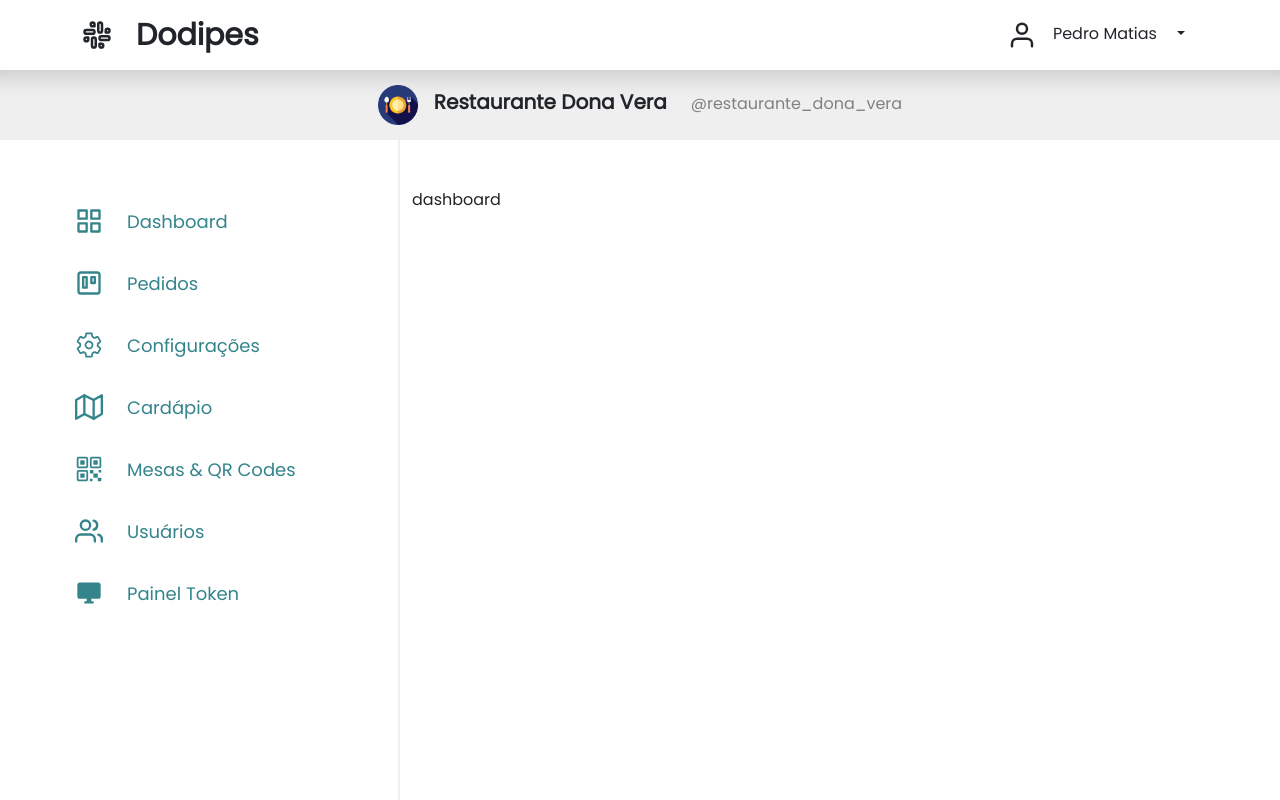
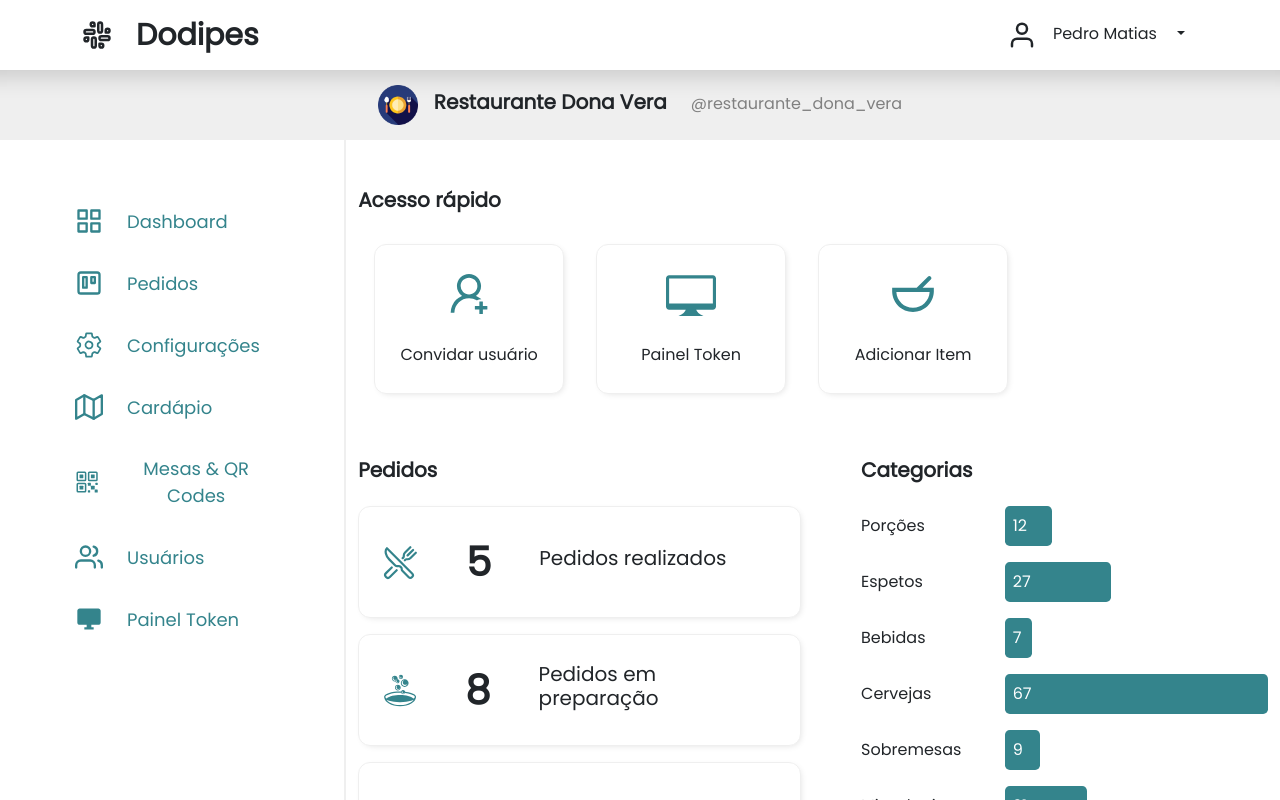
Before and after one commit to pedrollmatias/dodipes-web, a React (Create React App) app: page /dashboard in a window 1280 px wide. Built offline with nearby package versions, Linux system fonts and the light colour scheme.

Commit message:
feat: includes dashboard page

```diff
--- a/src/components/Layout/Header/UserProfileMenu.jsx
+++ b/src/components/Layout/Header/UserProfileMenu.jsx
@@ -32,7 +32,7 @@ const UserProfileMenu = () => (
       <span className="px-3">Pedro Matias</span>
     </Dropdown.Toggle>
 
-    <Dropdown.Menu className="p-3">
+    <Dropdown.Menu>
       {userMenu.map((menuItem) => (
         <Dropdown.Item className="px-3 py-2" as={NavLink} to={menuItem.path} key={menuItem.path}>
           {menuItem.label}
--- /dev/null
+++ b/src/pages/Dashboard/CategoriesChart.jsx
@@ -0,0 +1,30 @@
+import classes from "./CategoriesChart.module.scss";
+
+const CategoriesChart = ({ categories }) => {
+  const getCategoryWithMaxItem = () =>
+    Math.max(...categories.map((category) => category.totalItems));
+
+  const getCategoryBarWidth = ({ totalItems }) => {
+    const maxWidth = 100;
+    return (maxWidth * totalItems) / getCategoryWithMaxItem()
+  }
+
+  console.log(getCategoryWithMaxItem());
+
+  return (
+    <div className={`${classes["chart--categories"]} d-flex flex-column`}>
+      {categories.map((category) => (
+        <div key={category.name} className="row align-items-center my-2">
+          <div className="col-md-4 col-xl-4 col-xxl-2">
+            <span>{category.name}</span>
+          </div>
+          <div className="col-md-8 col-xl-8 col-xxl-10">
+            <div className={classes.bar} style={{width: `${getCategoryBarWidth(category)}%`}}>{category.totalItems}</div>
+          </div>
+        </div>
+      ))}
+    </div>
+  );
+};
+
+export default CategoriesChart;
--- /dev/null
+++ b/src/pages/Dashboard/CategoriesChart.module.scss
@@ -0,0 +1,11 @@
+@import "../../styles-variables.scss";
+
+.chart--categories {
+  .bar {
+    height: 40px;
+    padding: 0.5rem;
+    border-radius: 0.3rem;
+    background-color: $primary;
+    color: $white;
+  }
+}
--- /dev/null
+++ b/src/pages/Dashboard/CategoriesInfo.jsx
@@ -0,0 +1,48 @@
+import SectionTitle from "../../components/UI/SectionTitle";
+import CategoriesChart from "./CategoriesChart";
+
+const categories = [
+  {
+    name: "Porções",
+    totalItems: 12,
+  },
+  {
+    name: "Espetos",
+    totalItems: 27,
+  },
+  {
+    name: "Bebidas",
+    totalItems: 7,
+  },
+  {
+    name: "Cervejas",
+    totalItems: 67,
+  },
+  {
+    name: "Sobremesas",
+    totalItems: 9,
+  },
+  {
+    name: "Miscelanias",
+    totalItems: 21,
+  },
+];
+
+const CategoriesInfo = () => {
+  const getTotalItems = (categories) =>
+    categories.reduce((total, { totalItems }) => (total += totalItems), 0);
+
+  return (
+    <div>
+      <SectionTitle className="mb-3">Categorias</SectionTitle>
+
+      <div className="mb-3">
+        <CategoriesChart categories={categories} />
+      </div>
+
+      <h5><strong>Total: </strong>{getTotalItems(categories)}</h5>
+    </div>
+  );
+};
+
+export default CategoriesInfo;
--- a/src/pages/Dashboard/DashboardPage.jsx
+++ b/src/pages/Dashboard/DashboardPage.jsx
@@ -1,7 +1,26 @@
 import Container from "react-bootstrap/Container";
 
+import OrdersInfo from "./OrdersInfo";
+import CategoriesInfo from "./CategoriesInfo";
+import QuickAccess from "./QuickAccess";
+
 const DashboardPage = () => {
-  return <Container className="py-5 min-height-100">dashboard</Container>;
+  return (
+    <Container className="py-5 min-height-100">
+      <div className="mb-5">
+        <QuickAccess />
+      </div>
+
+      <div className="row mb-5">
+        <div className="col-sm-12 col-md-12 col-lg-6 col-xxl-4 mb-4 mb-sm-4 mb-lg-0">
+          <OrdersInfo />
+        </div>
+        <div className="col-sm-12 col-md-12 col-lg-6 col-xxl-8 ps-lg-5">
+          <CategoriesInfo />
+        </div>
+      </div>
+    </Container>
+  );
 };
 
 export default DashboardPage;
--- /dev/null
+++ b/src/pages/Dashboard/OrderInfoCard.jsx
@@ -0,0 +1,24 @@
+import Card from "react-bootstrap/Card";
+import { Link } from "react-router-dom";
+
+import classes from "./OrderInfoCard.module.scss";
+
+const OrderInfoCard = ({ amount, label, icon: Icon }) => {
+  return (
+    <Link to="/orders">
+      <Card className="cursor-pointer grow">
+        <div
+          className={`${classes["card--order-info"]} d-flex align-items-center p-4`}
+        >
+          <Icon className="text-primary" size={35} />
+          <h1 className="m-0 mx-5">
+            <strong>{amount}</strong>
+          </h1>
+          <h5>{label}</h5>
+        </div>
+      </Card>
+    </Link>
+  );
+};
+
+export default OrderInfoCard;
--- /dev/null
+++ b/src/pages/Dashboard/OrderInfoCard.module.scss
@@ -0,0 +1,3 @@
+.card--order-info {
+  min-height: 110px;
+}
--- /dev/null
+++ b/src/pages/Dashboard/OrdersInfo.jsx
@@ -0,0 +1,42 @@
+import { CgBowl } from "react-icons/cg";
+import { GiBubblingBowl } from "react-icons/gi";
+import { IoRestaurantOutline } from "react-icons/io5";
+
+import OrderInfoCard from "./OrderInfoCard";
+
+import SectionTitle from "../../components/UI/SectionTitle";
+
+const ordersInfo = [
+  {
+    amount: 5,
+    label: "Pedidos realizados",
+    icon: IoRestaurantOutline,
+  },
+  {
+    amount: 8,
+    label: "Pedidos em preparação",
+    icon: GiBubblingBowl,
+  },
+  {
+    amount: 2,
+    label: "Pedidos finalizados",
+    icon: CgBowl,
+  },
+];
+
+const OrdersInfo = () => {
+  return (
+    <>
+      <SectionTitle className="mb-3">Pedidos</SectionTitle>
+      <div className="d-flex flex-wrap">
+        {ordersInfo.map((orderInfo) => (
+          <div key={orderInfo.label} className="my-2 w-100">
+            <OrderInfoCard {...orderInfo} />
+          </div>
+        ))}
+      </div>
+    </>
+  );
+};
+
+export default OrdersInfo;
--- /dev/null
+++ b/src/pages/Dashboard/QuickAccess.jsx
@@ -0,0 +1,42 @@
+import { AiOutlineUserAdd } from "react-icons/ai";
+import { GoDeviceDesktop } from "react-icons/go";
+import { CgBowl } from "react-icons/cg";
+
+import SectionTitle from "../../components/UI/SectionTitle";
+import QuickAccessButton from "./QuickAccessButton";
+
+const quickAccessButton = [
+  {
+    label: "Convidar usuário",
+    icon: AiOutlineUserAdd,
+    link: "/dashboard",
+  },
+  {
+    label: "Painel Token",
+    icon: GoDeviceDesktop,
+    link: "/dashboard",
+  },
+  {
+    label: "Adicionar Item",
+    icon: CgBowl,
+    link: "/dashboard",
+  },
+];
+
+const QuickAccess = () => {
+  return (
+    <>
+      <SectionTitle className="mb-3">Acesso rápido</SectionTitle>
+
+      <div className="d-flex flex-wrap">
+        {quickAccessButton.map((quickAccessButton) => (
+          <div className="m-3" key={quickAccessButton.label}>
+            <QuickAccessButton {...quickAccessButton} />
+          </div>
+        ))}
+      </div>
+    </>
+  );
+};
+
+export default QuickAccess;
--- /dev/null
+++ b/src/pages/Dashboard/QuickAccessButton.jsx
@@ -0,0 +1,21 @@
+import Card from "react-bootstrap/Card";
+import { Link } from "react-router-dom";
+
+import classes from "./QuickAccessButton.module.scss";
+
+const QuickAccessButton = ({ icon: Icon, label, link }) => {
+  return (
+    <Link to={link}>
+      <Card className="cursor-pointer grow p-4">
+        <div
+          className={`${classes["btn--quick-access"]} d-flex flex-column align-items-center`}
+        >
+          <Icon className="text-primary mb-4" size={50} />
+          <span className="text-center">{label}</span>
+        </div>
+      </Card>
+    </Link>
+  );
+};
+
+export default QuickAccessButton;
--- /dev/null
+++ b/src/pages/Dashboard/QuickAccessButton.module.scss
@@ -0,0 +1,8 @@
+@import "../../styles-variables.scss";
+
+.btn--quick-access {
+  cursor: pointer;
+  height: 100px;
+  width: 140px;
+  border-radius: $card-border-radius;
+}
```
